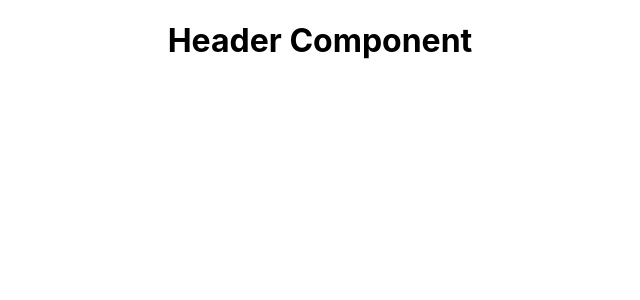
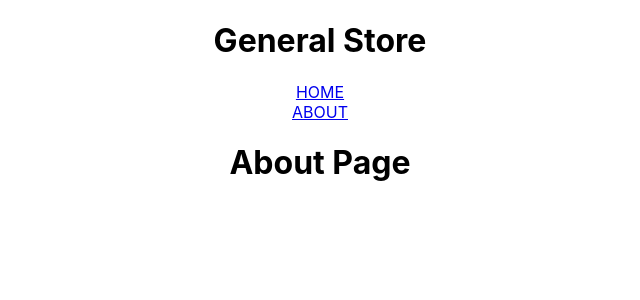
Before and after one commit to troymathis/generalstore-frontend, a React (Create React App) app: page /about in a window 1280 px wide. Shown: the top 300 px of the page, without its empty margins (320-960 px from the left). Built offline with nearby package versions, Linux system fonts and the light colour scheme.

Commit message:
header changed to nav, title added to app instead, +about page

```diff
--- a/src/App.js
+++ b/src/App.js
@@ -1,11 +1,12 @@
-import Header from './components/Header';
+import Nav from './components/Nav';
 import Main from './components/Main';
 import './App.css';
 
 function App() {
   return (
     <div className="App">
-      <Header />
+      <h1>General Store</h1>
+      <Nav />
       <Main />
     </div>
   );
--- a/src/components/Header.js
+++ /dev/null
@@ -1,6 +0,0 @@
-
-const Header = () => {
-    return <h1>Header Component</h1>
-}
-
-export default Header;
--- a/src/components/Main.js
+++ b/src/components/Main.js
@@ -4,6 +4,7 @@ import { Route } from 'react-router-dom';
 // page components
 import Index from "../pages/Index";
 import Show from "../pages/Show";
+import About from '../pages/About';
 
 const Main = () => {
     return (
@@ -14,6 +15,9 @@ const Main = () => {
             <Route path='/show'>
                 <Show />
             </Route>
+            <Route path='/about'>
+                <About />
+            </Route>
         </main>
     )
 }
--- /dev/null
+++ b/src/components/Nav.js
@@ -0,0 +1,16 @@
+import { Link } from 'react-router-dom';
+
+const Header = (props) => {
+  return (
+      <nav className='nav'>
+        <Link to='/'>
+          <div>HOME</div>
+        </Link>
+        <Link to='/about'>
+          <div>ABOUT</div>
+        </Link>
+      </nav>
+  );
+};
+
+export default Header;
--- /dev/null
+++ b/src/pages/About.js
@@ -0,0 +1,5 @@
+const About = () => {
+    return <h1>About Page</h1>
+};
+
+export default About;
```
